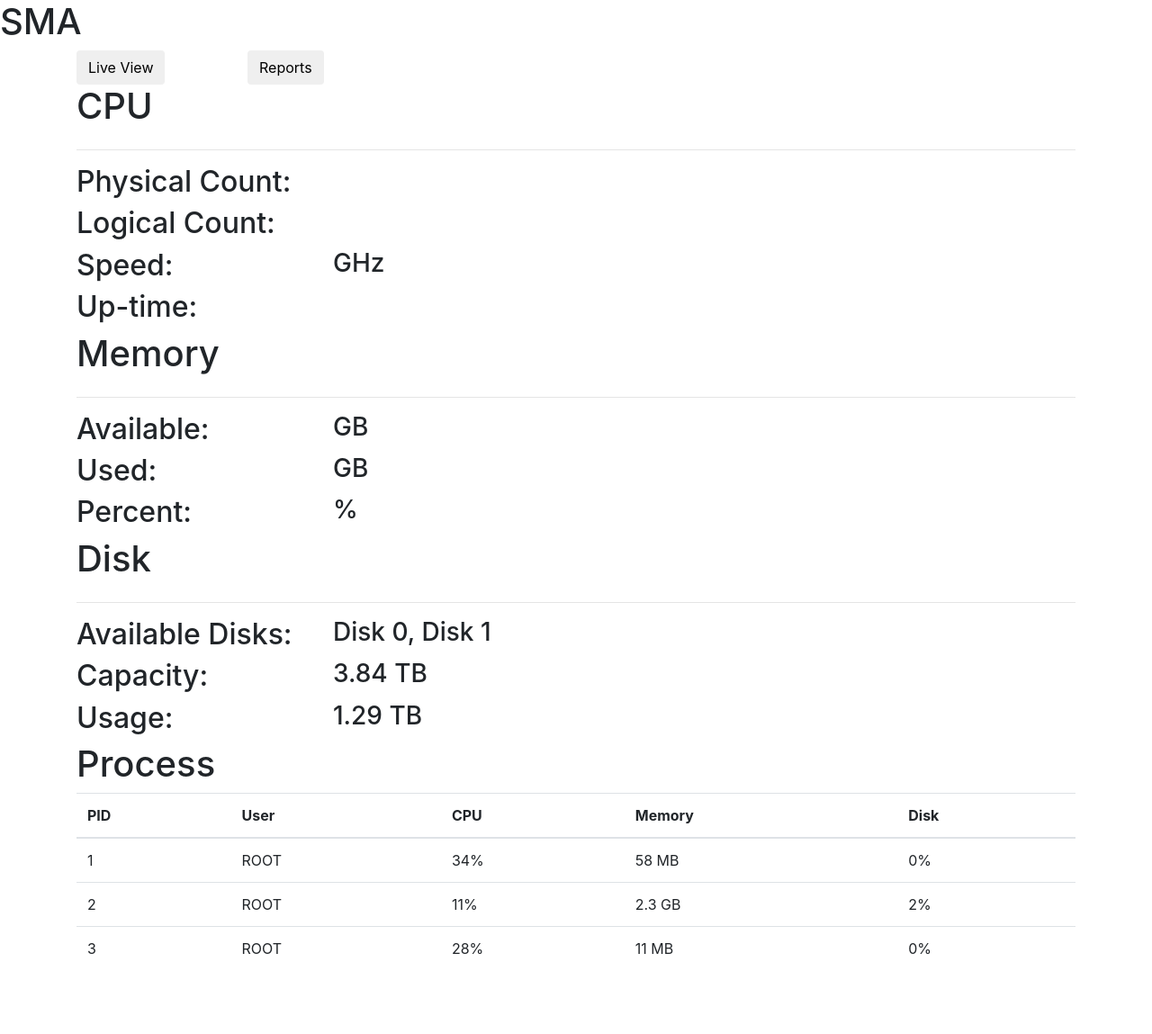
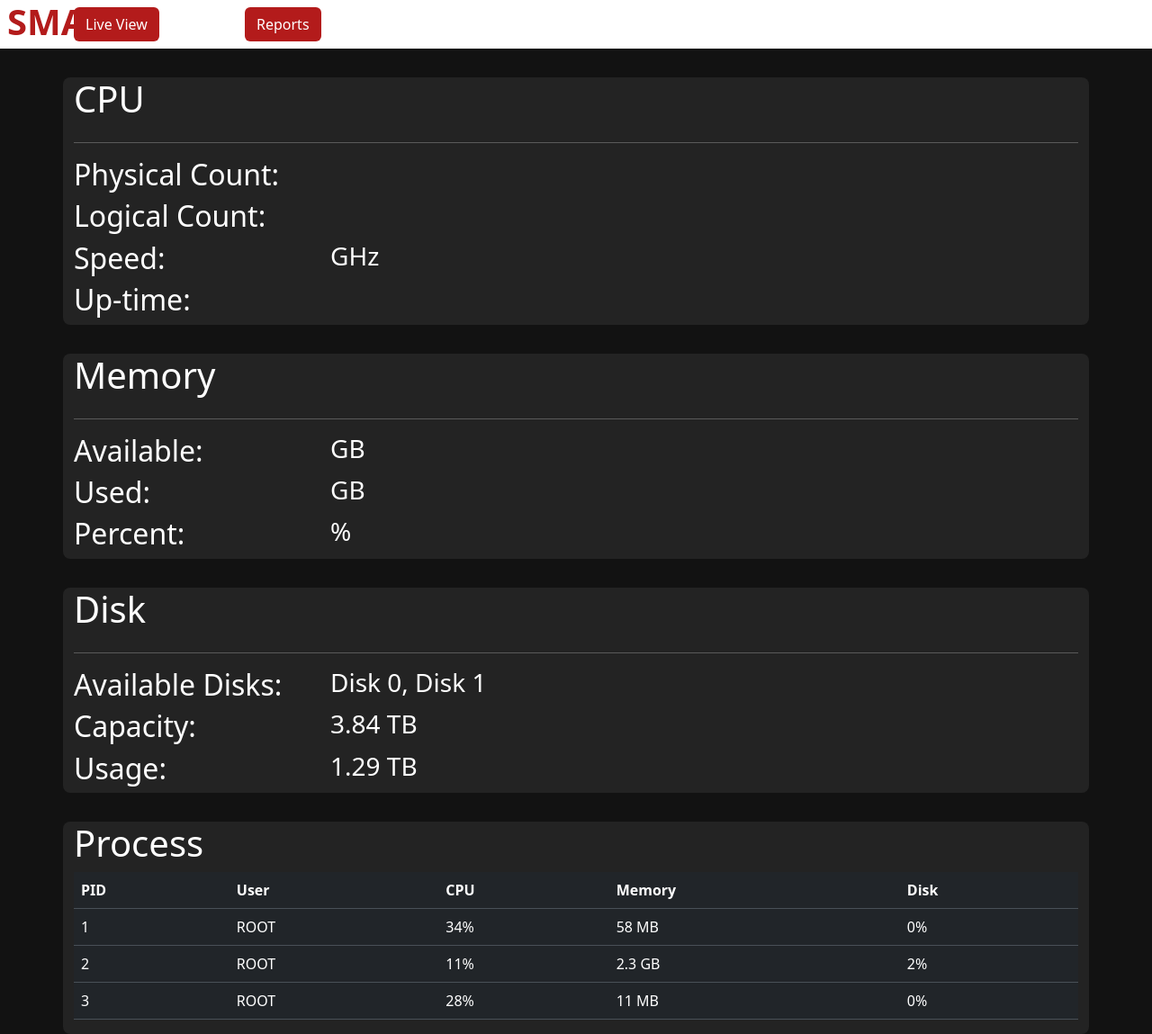
Before and after one commit to RedFox95/DTRmscsProject, a Flask app: template templates/index.html in a window 1280 px wide. Shown: the whole page at 90% size. Before the commit the page ends 1060 px from the top, so only its background shows below. Run offline with Flask 3, Linux system fonts and the light colour scheme; the template is opened without the code that fills it, so the values that code supplies are empty.

Commit message:
Added base.html theme templating and the css static file main.css as well as upgraded bootstrap

```diff
--- /dev/null
+++ b/static/css/main.css
@@ -0,0 +1,35 @@
+body {
+  background: #121212;
+  color: #fff;
+}
+
+hr {
+  background: #fff;
+}
+
+#SMA {
+  color: #b31b1b;
+  position: fixed;
+  top: 0px;
+  font-weight: bold;
+}
+
+.btn {
+  background: #b31b1b;
+  color: #fff;
+}
+
+.headerBar {
+  background: #fff;
+  padding: 8px;
+}
+
+.mainContent > .container {
+  background: #232323;
+  margin-top: 32px;
+  border-radius: 8px;
+}
+
+.cpuContainer {
+
+}
--- /dev/null
+++ b/templates/base.html
@@ -0,0 +1,19 @@
+<!DOCTYPE html>
+<html lang="en" data-bs-theme="dark">
+    <head>
+        <title>FIFO</title>
+        <meta charset="utf-8">
+        <link rel="stylesheet" href="https://cdn.jsdelivr.net/npm/bootstrap@5.3.2/dist/css/bootstrap.min.css" integrity="sha384-T3c6CoIi6uLrA9TneNEoa7RxnatzjcDSCmG1MXxSR1GAsXEV/Dwwykc2MPK8M2HN" crossorigin="anonymous">
+        <link rel="stylesheet" type="text/css" href="{{ url_for('static', filename='css/main.css') }}">
+    </head>
+    <body>
+        <div class="">
+            <div class="">
+
+            {% block content %}
+            {% endblock %}
+
+            </div>
+        </div>
+    </body>
+</html>
--- a/templates/index.html
+++ b/templates/index.html
@@ -1,11 +1,6 @@
-<!DOCTYPE html>
-<html lang="en" dir="ltr">
-  <head>
-    <meta charset="utf-8">
-    <title>SMA</title>
-    <link rel="stylesheet" href="https://cdn.jsdelivr.net/npm/bootstrap@4.0.0/dist/css/bootstrap.min.css" integrity="sha384-Gn5384xqQ1aoWXA+058RXPxPg6fy4IWvTNh0E263XmFcJlSAwiGgFAW/dAiS6JXm" crossorigin="anonymous">
-  </head>
-  <body>
+{% extends 'base.html' %}
+
+{% block content %}
 <div class="headerBar">
   <h1 id="SMA">SMA</h1>
   <div class="container">
@@ -177,5 +172,4 @@
     </div>
   </div>
 </div>
-  </body>
-</html>
+{% endblock %}
```
Lines whose indentation alone changed are shown as unchanged.
